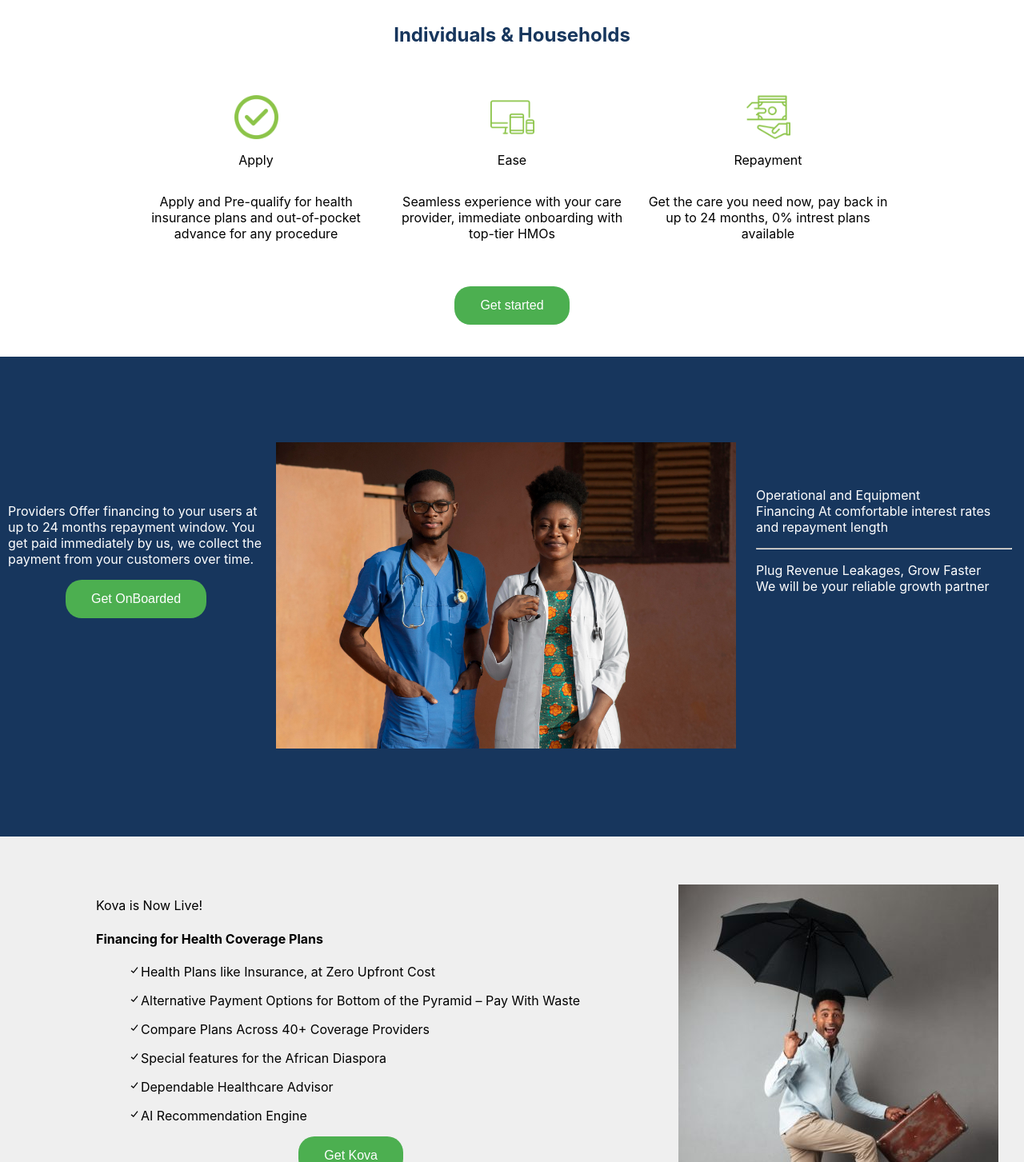
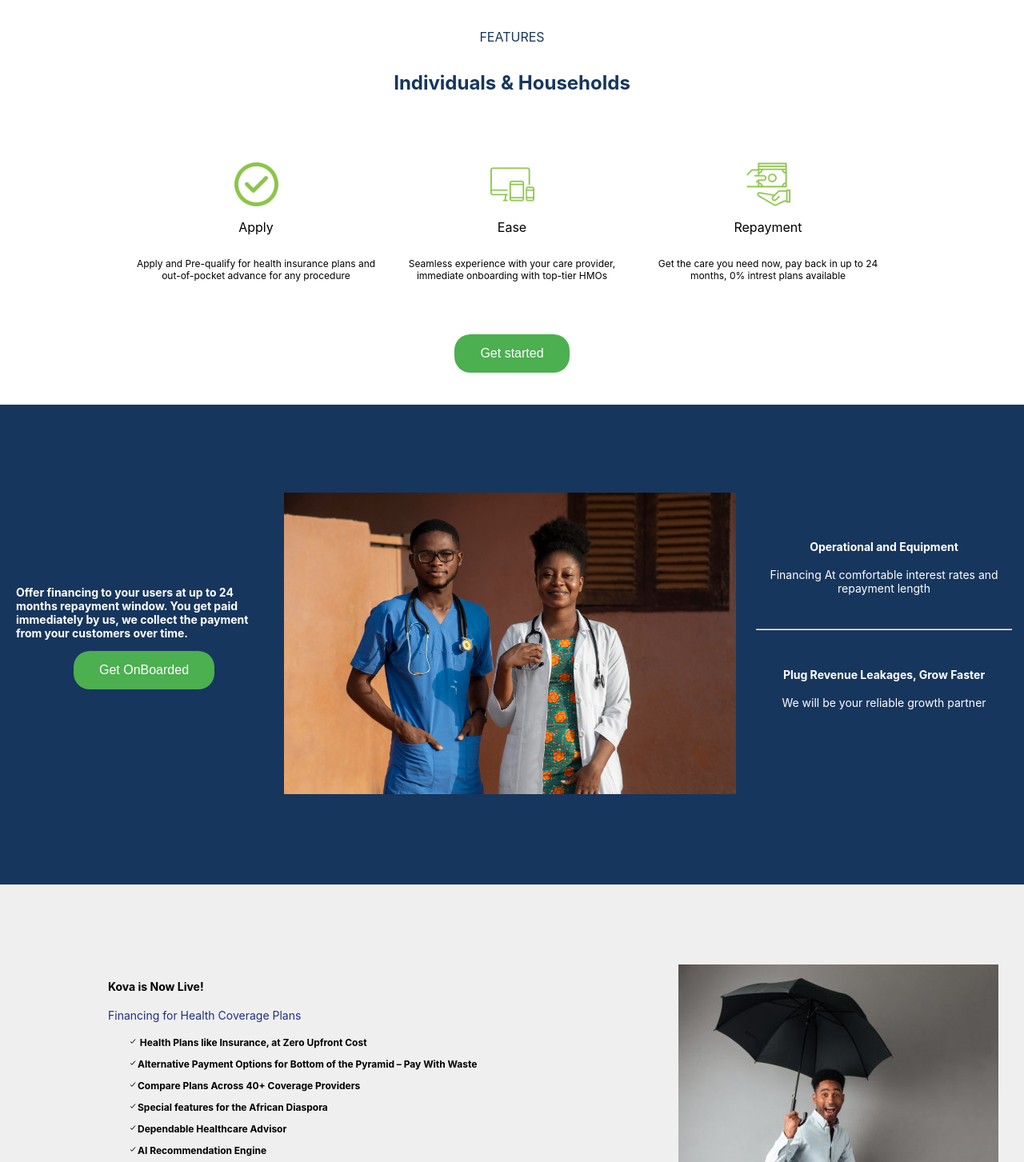
Before and after one commit to foloNene/landingPage, a React (Create React App) app: page / in a window 1280 px wide. Shown: the part 737-2190 px from the top of the page at 80% size. Built offline with nearby package versions, Linux system fonts and the light colour scheme.

Commit message:
edited font

```diff
--- a/src/components/Card.jsx
+++ b/src/components/Card.jsx
@@ -12,8 +12,9 @@ const Card = ({ icon, discription, Title }) => {
           <Text>
             <p>{Title}</p>
           </Text>
-          <Description></Description>
-          <p>{discription}</p>
+          <Description>
+            <p>{discription}</p>
+          </Description>
         </CardWrap>
       </CardContainer>
     </>
@@ -32,7 +33,7 @@ const CardContainer = styled.div`
   height: 200px;
   background-color: white;
   border: 1px #b2beb5;
-  border-radius: 20px;
+  border-radius: 30px;
   box-shadow: 0px 0 5px -2px #888;
   box-shadow: var(--light-shadow);
   transition: var(--transition);
@@ -41,10 +42,12 @@ const CardContainer = styled.div`
     cursor: pointer;
     background-color: #b5e1f7;
     font-size: medium;
+    border-radius: 30px;
   }
 `;
 
 const CardWrap = styled.div`
+  padding-top: 10px;
   width: 100%;
   display: flex;
   justify-content: space-between;
@@ -59,7 +62,9 @@ const Icon = styled.img`
   width: 55px;
   height: 55px;
 `;
-const Description = styled.div``;
+const Description = styled.div`
+  font-size: 12px;
+`;
 
 const Text = styled.div`
   display: flex;
--- a/src/components/Fifth.jsx
+++ b/src/components/Fifth.jsx
@@ -60,13 +60,13 @@ const FifthWrapper = styled.div`
 const Fifth1 = styled.div``;
 const Fifth2 = styled.div``;
 const Fifth3 = styled.div`
-  padding-bottom: 30px;
+  padding-bottom: 35px;
   @media screen and (max-width: 780px) {
     padding-bottom: 0;
   }
 `;
 const Fifth4 = styled.div`
-  padding-bottom: 60px;
+  padding-bottom: 50px;
   @media screen and (max-width: 780px) {
     padding-bottom: 0;
   }
--- a/src/components/First.jsx
+++ b/src/components/First.jsx
@@ -5,6 +5,9 @@ import logo from "../Assests/logo.png";
 import curve from "../Assests/curve.png";
 import { FaTimes } from "react-icons/fa";
 import { GiHamburgerMenu } from "react-icons/gi";
+import { BsWhatsapp } from "react-icons/bs";
+import { FiFacebook, FiTwitter, FiInstagram } from "react-icons/fi";
+import { AiFillLinkedin } from "react-icons/ai";
 
 const First = () => {
   const [click, setClick] = useState(false);
@@ -35,6 +38,24 @@ const First = () => {
                     <NavLinks>Products</NavLinks>
                     <NavLinks>Login</NavLinks>
                   </NavLinkHolder>
+
+                  <FootIconWrap>
+                    <FootIconHold>
+                      <BsWhatsapp />
+                    </FootIconHold>
+                    <FootIconHold>
+                      <FiFacebook />
+                    </FootIconHold>
+                    <FootIconHold>
+                      <FiTwitter />
+                    </FootIconHold>
+                    <FootIconHold>
+                      <AiFillLinkedin />
+                    </FootIconHold>
+                    <FootIconHold>
+                      <FiInstagram />
+                    </FootIconHold>
+                  </FootIconWrap>
                 </NavBar>
               </LogoHold>
             </LogoWrapper>
@@ -64,8 +85,7 @@ const First = () => {
             </Right3>
           </RightHeader>
         </RightWrapper>
-        <br />
-        <br />
+
         <RightDown>
           <RightPara>
             <RightParaHead>
@@ -157,7 +177,7 @@ const NavBar = styled.div`
     padding-right: 0;
     padding-left: 0;
     top: 70px;
-    height: 80vh;
+    height: 100vh;
     width: 70%;
     justify-content: flex-start;
     background: #101522;
@@ -168,6 +188,7 @@ const NavBar = styled.div`
   }
 `;
 const NavLinkHolder = styled.div`
+  padding-left: 10px;
   display: flex;
   flex-direction: column;
   justify-content: space-between;
@@ -213,6 +234,9 @@ const RightContainer = styled.div`
   flex: 2;
   width: 100%;
   position: relative;
+  @media screen and (max-width: 780px) {
+    width: 100%;
+  }
 `;
 
 const RightWrapper = styled.div`
@@ -272,6 +296,7 @@ const Button = styled.button`
 `;
 
 const RightDown = styled.div`
+  z-index: 12;
   display: flex;
   justify-content: center;
   align-items: center;
@@ -294,10 +319,12 @@ const RightPara = styled.div`
     display: flex;
     flex-direction: column;
     justify-content: center;
+    padding: 0;
   }
 `;
 
 const RightParaHead = styled.h1`
+  z-index: 12;
   width: 100%;
   color: white;
   font-weight: 900;
@@ -307,7 +334,9 @@ const RightParaHead = styled.h1`
   }
 `;
 
-const LowerButtonHolder = styled.div``;
+const LowerButtonHolder = styled.div`
+  z-index: 12;
+`;
 
 const ButtonDiv = styled.div`
   padding: 2px;
@@ -386,8 +415,8 @@ const FirstImageHolder = styled.div`
     left: 70px;
   }
   @media screen and (max-width: 500px) {
-    top: 165px;
-    left: 150px;
+    top: 10px;
+    left: -130px;
   }
 `;
 
@@ -397,7 +426,20 @@ const FirstImg = styled.img`
     height: 500px;
   }
   @media screen and (max-width: 500px) {
-    width: 300px;
-    height: 270px;
+    width: 500px;
+    height: 250px;
   }
 `;
+
+const FootIconWrap = styled.div`
+  padding-left: 50px;
+  width: 50%;
+  font-weight: bolder;
+  display: flex;
+  justify-content: center;
+  gap: 20px;
+`;
+
+const FootIconHold = styled.div`
+  font-weight: bolder;
+`;
--- a/src/components/Fourth.jsx
+++ b/src/components/Fourth.jsx
@@ -7,6 +7,8 @@ const Fourth = () => {
   return (
     <>
       <FourthContainer>
+        <br />
+        <br />
         <br />
         <br />
         <br />
@@ -20,8 +22,8 @@ const Fourth = () => {
                 <NumberWrappper>
                   <p>
                     {" "}
-                    <GrFormCheckmark />
-                    Health Plans like Insurance, at Zero Upfront Cost
+                    <GrFormCheckmark /> Health Plans like Insurance, at Zero
+                    Upfront Cost
                   </p>
                   <p>
                     <GrFormCheckmark />
@@ -96,10 +98,22 @@ const FourthLeft = styled.div`
 
 const LeftFourthwrap = styled.div``;
 const FourthRight = styled.div``;
-const FourthTitle = styled.p``;
-const FourthHeading = styled.h4``;
+const FourthTitle = styled.h4`
+  padding-left: 15px;
+  font-size: 14px;
+`;
+const FourthHeading = styled.h4`
+  padding-left: 15px;
+  font-size: 14px;
+  font-weight: normal;
+  color: #1f2e88;
+`;
 const FouthNumber = styled.div``;
-const NumberWrappper = styled.ul``;
+const NumberWrappper = styled.ul`
+  font-size: 12px;
+  font-weight: bold;
+  // word-spacing: 2px;
+`;
 const FourthButHolder = styled.div`
   width: 60%;
   display: flex;
--- a/src/components/Second.jsx
+++ b/src/components/Second.jsx
@@ -7,6 +7,9 @@ const Second = () => {
   return (
     <>
       <SecondContainer>
+        <br />
+        <br />
+        <br />
         <SecondHeader>FEATURES</SecondHeader>
         <SecondTitle>Individuals & Households</SecondTitle>
         <br />
--- a/src/components/Third.jsx
+++ b/src/components/Third.jsx
@@ -12,10 +12,13 @@ const Third = () => {
               <br />
               <br />
               <br />
+              <br />
+              <br />
+              <br />
               <Third1Para>
-                Providers Offer financing to your users at up to 24 months
-                repayment window. You get paid immediately by us, we collect the
-                payment from your customers over time.
+                Offer financing to your users at up to 24 months repayment
+                window. You get paid immediately by us, we collect the payment
+                from your customers over time.
               </Third1Para>
               <ThirdParaButton>Get OnBoarded</ThirdParaButton>
             </Layer1Holder>
@@ -30,14 +33,14 @@ const Third = () => {
               <br />
               <br />
               <Layer3Upper>
-                Operational and Equipment
-                <br />
+                <Layer3Header>Operational and Equipment</Layer3Header>
                 Financing At comfortable interest rates and repayment length
               </Layer3Upper>
+              <br />
               <hr />
+              <br />
               <Layer3Lower>
-                Plug Revenue Leakages, Grow Faster
-                <br />
+                <Layer3Header>Plug Revenue Leakages, Grow Faster</Layer3Header>
                 We will be your reliable growth partner
               </Layer3Lower>
             </Layer3Holder>
@@ -66,6 +69,7 @@ const ThirdContainer = styled.div`
   display: flex;
   justify-content: center;
   align-items: center;
+
   @media screen and (max-width: 780px) {
     height: 100%;
   }
@@ -87,10 +91,11 @@ const ThirdWrapper = styled.div`
 
 const ThirdLayer1 = styled.div`
   width: 25%;
-  padding-left: 10px;
+  padding-left: 20px;
+  font-size: 14px;
   // flex: 1;
   @media screen and (max-width: 780px) {
-    width: 100%;
+    width: 90%;
     display: grid;
     align-items: center;
     justify-content: center;
@@ -103,6 +108,7 @@ const Layer1Holder = styled.div`
   flex-direction: column;
   align-items: center;
   justify-content: center;
+  font-weight: bold;
 `;
 
 const ThirdParaButton = styled.button`
@@ -140,6 +146,7 @@ const ThirdLayer3 = styled.div`
   color: white;
   width: 25%;
   padding-left: 10px;
+  text-align: center;
   @media screen and (max-width: 780px) {
     width: 100%;
     display: grid;
@@ -147,6 +154,14 @@ const ThirdLayer3 = styled.div`
     justify-content: center;
   }
 `;
-const Layer3Upper = styled.p``;
+const Layer3Upper = styled.p`
+  font-size: 14px;
+`;
 
-const Layer3Lower = styled.p``;
+const Layer3Lower = styled.p`
+  font-size: 14px;
+`;
+
+const Layer3Header = styled.h4`
+  font-size: 14px;
+`;
```
